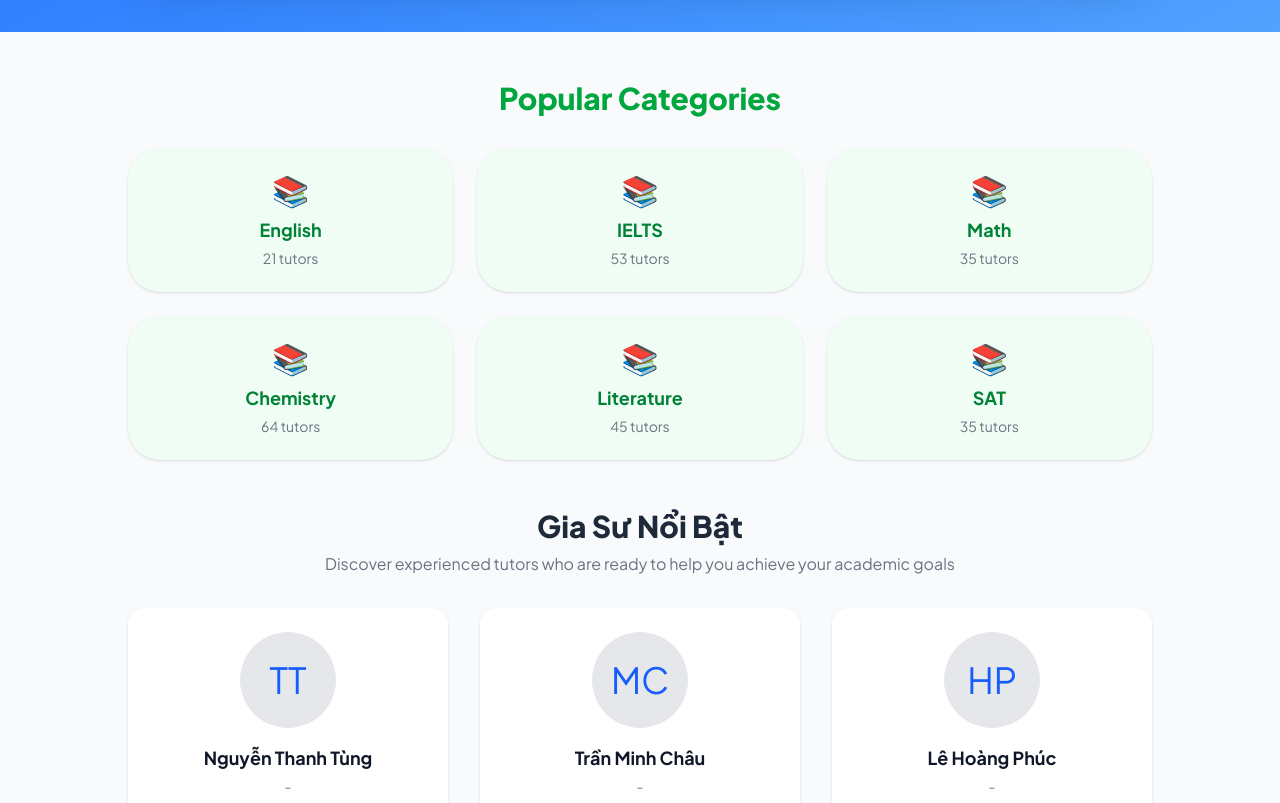
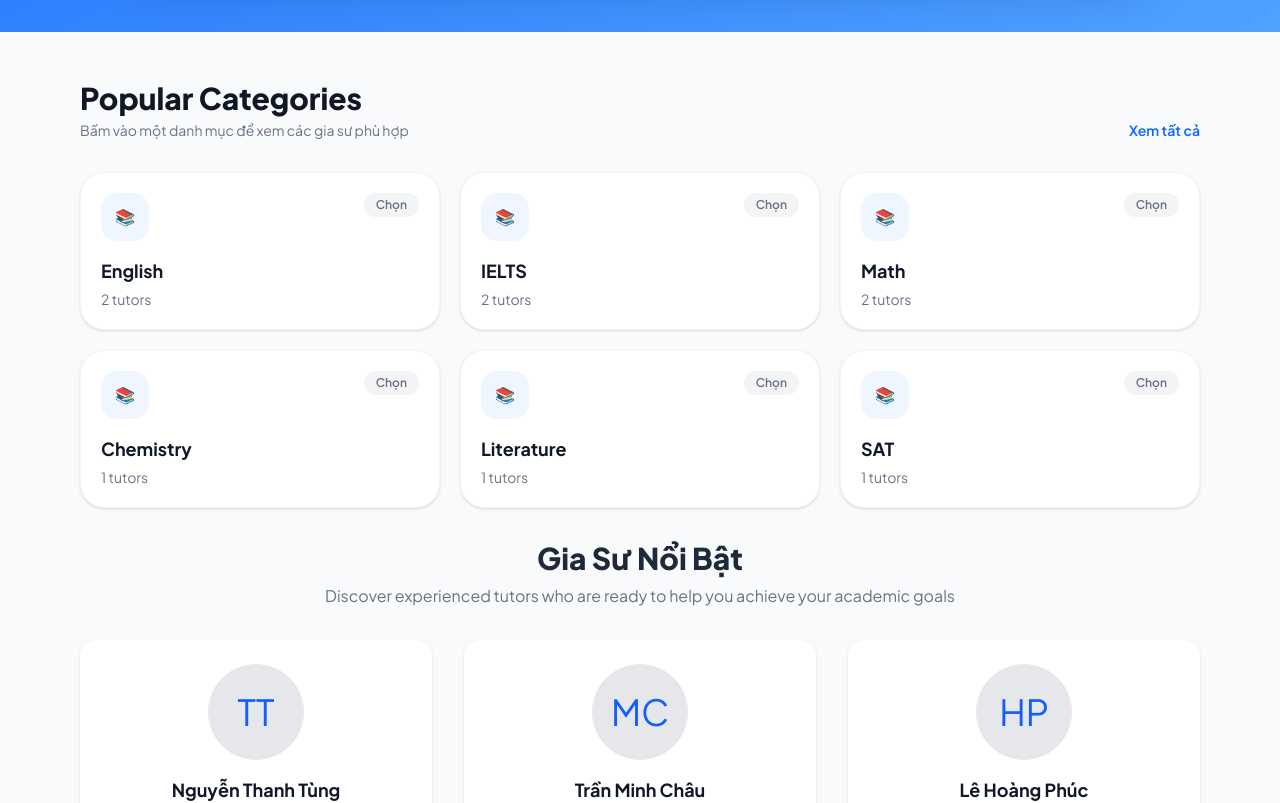
Before and after one commit to ducccc386/EXE, a React (Vite) app in the folder studyhub-frontend/: page / in a window 1280 px wide. Shown: the part 1100-1903 px from the top of the page. Built offline with nearby package versions, Linux system fonts and the light colour scheme.

Commit message:
UI: profile drawer on click; hide language avatar; category filter shows matching tutors

```diff
--- a/studyhub-frontend/src/data/tutors.js
+++ b/studyhub-frontend/src/data/tutors.js
@@ -126,6 +126,60 @@ export const tutors = [
     bio: "Tốt nghiệp loại giỏi ngành Sinh học. Kiên nhẫn, dễ hiểu, phù hợp học sinh cần học căn bản.",
     availability: "Buổi tối từ thứ 2 – thứ 6",
   },
+  {
+    id: 7,
+    name: "Nguyễn Phương Anh",
+    avatar: null,
+    initials: "PA",
+    avatarBg: "bg-blue-500",
+    subject: "Tiếng Anh",
+    subjectColor: "text-blue-600 bg-blue-50",
+    title: "IELTS 8.0 – Cử nhân Ngôn ngữ Anh",
+    rating: 4.9,
+    reviewCount: 76,
+    pricePerHour: 280000,
+    totalSessions: 184,
+    verified: true,
+    tags: ["English", "IELTS", "Speaking", "Grammar"],
+    bio: "Chuyên luyện giao tiếp, IELTS và ngữ pháp thực hành với lộ trình rõ ràng, dễ theo dõi.",
+    availability: "Buổi tối và cuối tuần",
+  },
+  {
+    id: 8,
+    name: "Lê Thảo Vy",
+    avatar: null,
+    initials: "VY",
+    avatarBg: "bg-orange-500",
+    subject: "Văn học",
+    subjectColor: "text-orange-600 bg-orange-50",
+    title: "Cử nhân Sư phạm Ngữ văn – ĐH Sư phạm TP.HCM",
+    rating: 4.8,
+    reviewCount: 58,
+    pricePerHour: 220000,
+    totalSessions: 137,
+    verified: true,
+    tags: ["Literature", "Essay", "Reading", "Writing"],
+    bio: "Dạy phân tích tác phẩm, luyện viết và kỹ năng làm bài nghị luận với ví dụ dễ hiểu.",
+    availability: "Thứ 3, 5, 7",
+  },
+  {
+    id: 9,
+    name: "Phạm Quốc Huy",
+    avatar: null,
+    initials: "HQ",
+    avatarBg: "bg-green-500",
+    subject: "Toán học",
+    subjectColor: "text-green-600 bg-green-50",
+    title: "SAT Math & Algebra – 6 năm kinh nghiệm",
+    rating: 4.7,
+    reviewCount: 49,
+    pricePerHour: 260000,
+    totalSessions: 121,
+    verified: true,
+    tags: ["Math", "SAT", "Algebra", "Problem Solving"],
+    bio: "Tập trung luyện SAT Math, tư duy logic và chiến lược làm bài tốc độ cao.",
+    availability: "Linh hoạt theo lịch",
+  },
 ];
 
 // =============================================
--- a/studyhub-frontend/src/pages/HomePage.jsx
+++ b/studyhub-frontend/src/pages/HomePage.jsx
@@ -16,6 +16,24 @@ const TEACHING_STYLES = [
   "#Friendly", "#Funny", "#Easygoing", "#Patient", "#Encouraging", "#Serious", "#Strict", "#Structured", "#Interactive", "#Creative", "#Practical", "#Detail-oriented"
 ];
 
+const CATEGORY_ALIASES = {
+  English: ["tiếng anh", "english", "ielts"],
+  IELTS: ["ielts", "tiếng anh"],
+  Math: ["toán học", "math"],
+  Chemistry: ["hóa học", "chemistry"],
+  Literature: ["văn học", "literature"],
+  SAT: ["sat"],
+};
+
+const matchesCategory = (tutor, category) => {
+  if (category === "Tất cả") return true;
+  const aliases = CATEGORY_ALIASES[category] || [category.toLowerCase()];
+  const subject = (tutor.subject || "").toLowerCase();
+  const title = (tutor.title || "").toLowerCase();
+  const tags = (tutor.tags || []).map((tag) => tag.toLowerCase());
+  return aliases.some((alias) => subject.includes(alias) || title.includes(alias) || tags.some((tag) => tag.includes(alias)));
+};
+
 export default function HomePage() {
   const [keyword, setKeyword] = useState("");
   const [subject, setSubject] = useState("");
@@ -23,13 +41,21 @@ export default function HomePage() {
   const [style, setStyle] = useState("");
   const [price, setPrice] = useState([50000, 1000000]);
   const [gender, setGender] = useState("All");
+  const [selectedCategory, setSelectedCategory] = useState("Tất cả");
   const navigate = useNavigate();
 
 
   // Ref for featured tutors section
   const featuredTutorsRef = useRef(null);
   // Lọc gia sư nổi bật (giả lập, lấy 3 người đầu)
-  const featuredTutors = tutors.slice(0, 3);
+  const featuredTutors = tutors
+    .filter((tutor) => matchesCategory(tutor, selectedCategory))
+    .slice(0, 3);
+
+  const categoryCounts = SUBJECTS.reduce((acc, category) => {
+    acc[category] = tutors.filter((tutor) => matchesCategory(tutor, category)).length;
+    return acc;
+  }, {});
 
   return (
     <div className="min-h-screen bg-gray-50">
@@ -38,7 +64,7 @@ export default function HomePage() {
       <StepsNav />
 
       {/* Banner + Search */}
-      <div data-scrollspy data-scroll-title="Tìm gia sư" className="relative bg-gradient-to-br from-blue-600 to-blue-400 py-16 px-4 text-center">
+      <div data-scrollspy data-scroll-title="Tìm gia sư" className="relative bg-linear-to-br from-blue-600 to-blue-400 py-16 px-4 text-center">
         <h1 className="text-4xl md:text-5xl font-extrabold text-white mb-6 drop-shadow-lg">Find Your Perfect Tutor</h1>
         <div className="flex flex-col md:flex-row justify-center gap-4 mb-8">
           <button
@@ -63,7 +89,7 @@ export default function HomePage() {
                 {SUBJECTS.map(s => <option key={s} value={s}>{s}</option>)}
               </select>
               <input type="text" placeholder="Location (e.g., Ha Noi)" value={location} onChange={e => setLocation(e.target.value)} className="w-56 px-5 py-3 rounded-full border border-white/20 shadow-inner placeholder-gray-400 focus:ring-2 focus:ring-[#0b63ff] outline-none" />
-              <button className="bg-gradient-to-r from-[#ff7a00] to-[#ff9a3c] text-white font-bold px-6 py-3 rounded-full shadow-lg hover:brightness-95 transition">Search</button>
+              <button className="bg-linear-to-r from-[#ff7a00] to-[#ff9a3c] text-white font-bold px-6 py-3 rounded-full shadow-lg hover:brightness-95 transition">Search</button>
             </div>
 
             <div className="flex flex-wrap gap-3 items-center mt-2">
@@ -102,23 +128,66 @@ export default function HomePage() {
       </div>
 
       {/* Popular Categories */}
-      <div data-scrollspy data-scroll-title="Danh mục" className="max-w-5xl mx-auto mt-12">
-        <h2 className="text-3xl font-extrabold text-green-600 text-center mb-8">Popular Categories</h2>
-        <div className="grid grid-cols-1 md:grid-cols-3 lg:grid-cols-3 gap-6 mb-12">
-          {SUBJECTS.map(s => (
-            <div key={s} className="bg-green-50 rounded-xl p-6 flex flex-col items-center shadow hover:shadow-lg transition-all">
-              <span className="text-3xl mb-2">📚</span>
-              <span className="font-bold text-lg text-green-700 mb-1">{s}</span>
-              <span className="text-gray-500 text-sm">{Math.floor(Math.random() * 60 + 5)} tutors</span>
+      <div data-scrollspy data-scroll-title="Danh mục" className="max-w-6xl mx-auto mt-12 px-4">
+        <div className="flex items-end justify-between gap-4 mb-8">
+          <div>
+            <h2 className="text-3xl font-extrabold text-gray-900 text-left">Popular Categories</h2>
+            <p className="text-sm text-gray-500 mt-1">Bấm vào một danh mục để xem các gia sư phù hợp</p>
+          </div>
+          <button
+            onClick={() => setSelectedCategory("Tất cả")}
+            className="text-sm font-semibold text-[#0b63ff] hover:text-[#ff7a00] transition-colors"
+          >
+            Xem tất cả
+          </button>
+        </div>
+
+        <div className="grid grid-cols-1 sm:grid-cols-2 lg:grid-cols-3 gap-5 mb-8">
+          {SUBJECTS.map((s) => {
+            const active = selectedCategory === s;
+            return (
+              <button
+                key={s}
+                onClick={() => {
+                  setSelectedCategory(s);
+                  featuredTutorsRef.current?.scrollIntoView({ behavior: "smooth", block: "start" });
+                }}
+                className={`group text-left rounded-3xl p-5 border transition-all shadow-sm hover:shadow-xl ${active ? "border-transparent bg-linear-to-br from-[#0b63ff] to-[#ff7a00] text-white" : "bg-white border-gray-100 hover:border-blue-200 hover:-translate-y-1"}`}
+              >
+                <div className="flex items-start justify-between gap-4">
+                  <div>
+                    <div className={`w-12 h-12 rounded-2xl flex items-center justify-center mb-4 ${active ? "bg-white/15" : "bg-blue-50"}`}>
+                      <span className={active ? "text-white" : "text-[#0b63ff]"}>📚</span>
+                    </div>
+                    <h3 className={`text-lg font-bold mb-1 ${active ? "text-white" : "text-gray-900"}`}>{s}</h3>
+                    <p className={`text-sm ${active ? "text-white/80" : "text-gray-500"}`}>{categoryCounts[s] || 0} tutors</p>
+                  </div>
+                  <span className={`text-xs font-semibold px-3 py-1 rounded-full ${active ? "bg-white/15 text-white" : "bg-gray-100 text-gray-500"}`}>
+                    {active ? "Đang xem" : "Chọn"}
+                  </span>
+                </div>
+              </button>
+            );
+          })}
+        </div>
+
+        {selectedCategory !== "Tất cả" && (
+          <div className="mb-6 flex items-center justify-between gap-3 bg-blue-50 border border-blue-100 rounded-2xl px-4 py-3">
+            <div>
+              <p className="text-sm font-semibold text-[#0b63ff]">Đang lọc theo: {selectedCategory}</p>
+              <p className="text-xs text-gray-500">{featuredTutors.length} gia sư đang hiển thị</p>
             </div>
-          ))}
-        </div>
+            <button onClick={() => setSelectedCategory("Tất cả")} className="text-sm font-semibold text-[#ff7a00] hover:underline">Bỏ lọc</button>
+          </div>
+        )}
       </div>
 
       {/* Featured Tutors */}
-      <div ref={featuredTutorsRef} data-scrollspy data-scroll-title="Gia sư nổi bật" className="max-w-5xl mx-auto mt-4 mb-16">
-        <h2 className="text-3xl font-extrabold text-gray-800 text-center mb-2">Gia Sư Nổi Bật</h2>
-        <p className="text-center text-gray-500 mb-8">Discover experienced tutors who are ready to help you achieve your academic goals</p>
+      <div ref={featuredTutorsRef} data-scrollspy data-scroll-title="Gia sư nổi bật" className="max-w-6xl mx-auto mt-4 mb-16 px-4">
+        <div className="text-center mb-8">
+          <h2 className="text-3xl font-extrabold text-gray-800 mb-2">Gia Sư Nổi Bật</h2>
+          <p className="text-gray-500">{selectedCategory === "Tất cả" ? "Discover experienced tutors who are ready to help you achieve your academic goals" : `Gia sư phù hợp cho danh mục ${selectedCategory}`}</p>
+        </div>
         <div className="grid grid-cols-1 md:grid-cols-3 gap-8">
           {featuredTutors.map(tutor => (
             <div key={tutor.id} className="bg-white rounded-2xl shadow p-6 flex flex-col items-center">
```
Also changed, not shown: studyhub-frontend/src/components/layout/Navbar.jsx (+101 -10 lines).
